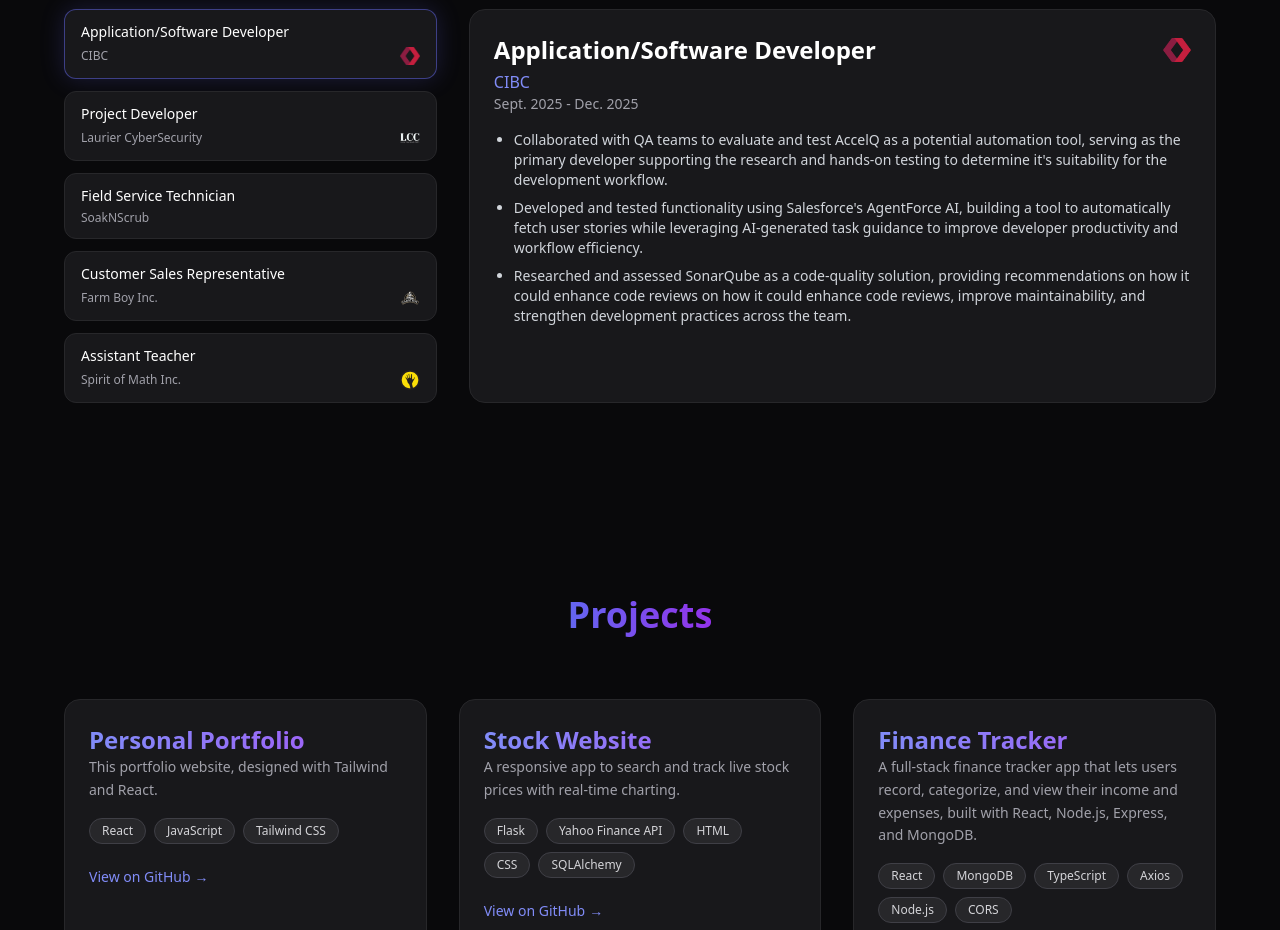
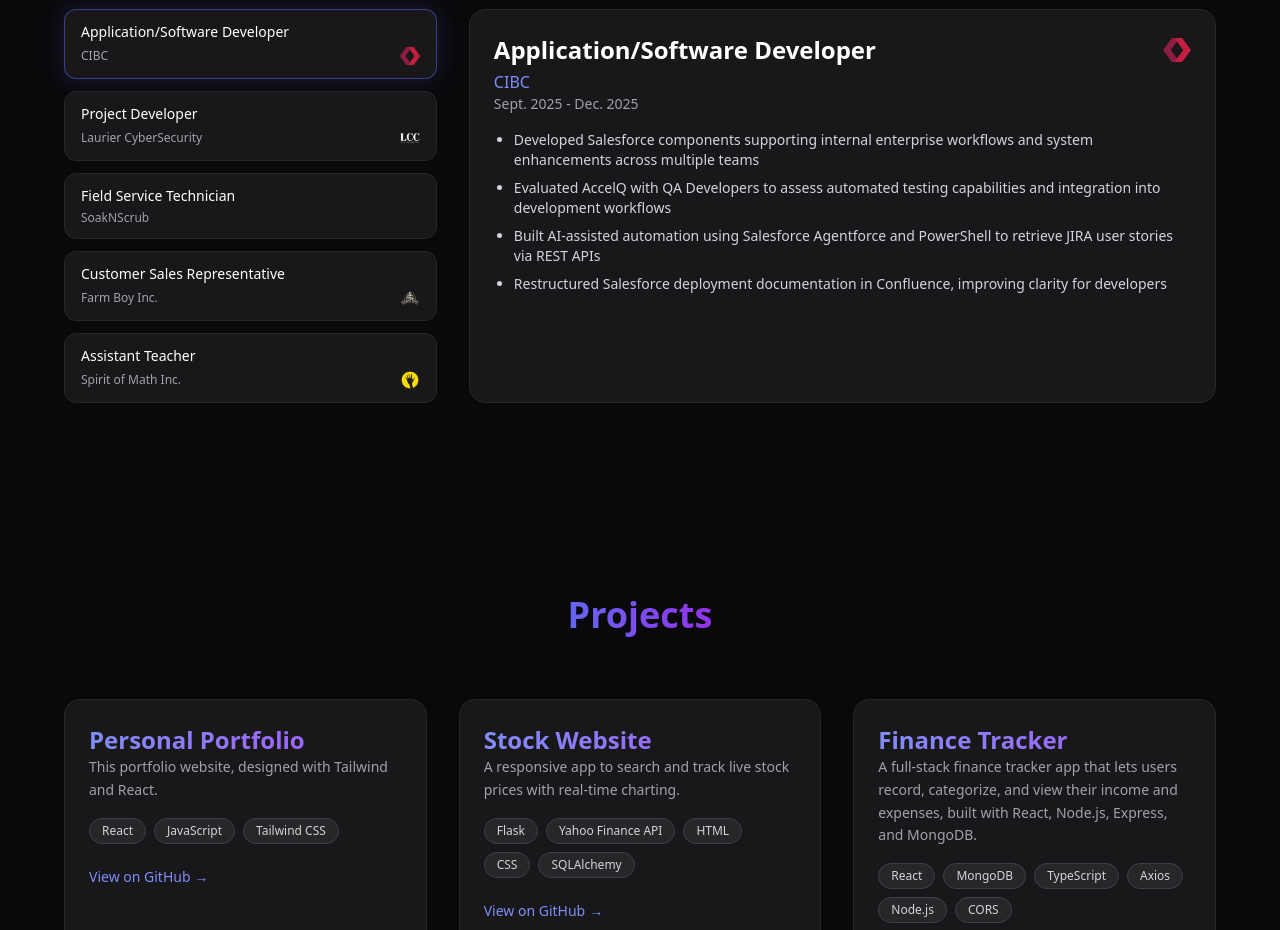
Before and after one commit to aatmikbhagat/portfolio-site, a React (Create React App) app: page / in a window 1280 px wide. Shown: the part 2280-3210 px from the top of the page. Built offline with nearby package versions, Linux system fonts and the light colour scheme.

Commit message:
Updated work experience points

```diff
--- a/src/components/WorkTabs.js
+++ b/src/components/WorkTabs.js
@@ -14,9 +14,10 @@
     contractLen: "Co-op",
     date : "Sept. 2025 - Dec. 2025",
     bullets: [
-      "Collaborated with QA teams to evaluate and test AccelQ as a potential automation tool, serving as the primary developer supporting the research and hands-on testing to determine it's suitability for the development workflow.",
-      "Developed and tested functionality using Salesforce's AgentForce AI, building a tool to automatically fetch user stories while leveraging AI-generated task guidance to improve developer productivity and workflow efficiency.",
-      "Researched and assessed SonarQube as a code-quality solution, providing recommendations on how it could enhance code reviews on how it could enhance code reviews, improve maintainability, and strengthen development practices across the team."
+      "Developed Salesforce components supporting internal enterprise workflows and system enhancements across multiple teams",
+      "Evaluated AccelQ with QA Developers to assess automated testing capabilities and integration into development workflows",
+      "Built AI-assisted automation using Salesforce Agentforce and PowerShell to retrieve JIRA user stories via REST APIs",
+      "Restructured Salesforce deployment documentation in Confluence, improving clarity for developers"
     ]
   },
   {
@@ -27,9 +28,9 @@
     contractLen: "",
     date: "Sept. 2024 – Aug. 2025",
     bullets: [
-      "Worked in a team to create and maintain LCIC website",
-      "Streamlined communication between front-end and back-end systems to ensure real-time updates of event planning calendars",
-      "Enhanced user experience by providing accurate and timely information for effective event scheduling and coordination"
+      "Developed backend services including API handling, data flow design, and server-side logic for club applications",
+      "Optimized database schemas and queries to improve performance and reliability for dynamic event scheduling systems",
+      "Collaborated in a Git-based environment to debug issues, test features, and integrate backend services with frontend components"
     ]
   },
   {
@@ -39,9 +40,9 @@
     role: "Field Service Technician",
     date: "Jun. 2023 – Aug. 2024",
     bullets: [
-        "Cleaned residential and commercial windows, delivering streak-free results with industry-standard tools",
-        "Provided excellent customer service, addressing client requests and completing tasks on schedule with high attention to detail",
-        "Maintained equipment and supplies to ensure quality and efficiency on each job"
+      "Installed and maintained equipment in fast-paced environments while meeting service standards and client expectations",
+      "Coordinated time-sensitive tasks with team members to efficiently allocate on-site resources and daily operations",
+      "Performed routine safety checks and equipment inspections to ensure reliable performance and minimize on-site risk"
     ]
   },
   {
@@ -51,9 +52,8 @@
     role: "Customer Sales Representative",
     date: "Jun. 2022 - Sept. 2022",
     bullets: [
-        "Learned to identify customer needs or desires to recommend the appropriate product or service",
-        "Worked with colleagues to resolve customer complaints",
-        "Stocked and maintained shelves of merchandise"
+        "Assisted customers in a high-volume retail environment by resolving concerns and supporting daily store operations",
+        "Maintained accurate inventory organization and stock management practices to support efficient retail workflows"
     ]
   },
   {
@@ -63,7 +63,7 @@
     role: "Assistant Teacher",
     date: "Oct. 2019 - Jun. 2022",
     bullets: [
-        "Maintained open communication with parents, teachers, and administrators to discuss student progress and address individual needs",
+        "Guided students through complex mathematical concepts by adapting explanations to suit diverse learning styles",
         "Supported student learning and progress through structured problem-solving and individualized instruction"
     ]
   }
@@ -143,6 +143,7 @@
                 <li key={i}>{point}</li>
               ))}
             </ul>
+
           </div>
 
         </div>
```
